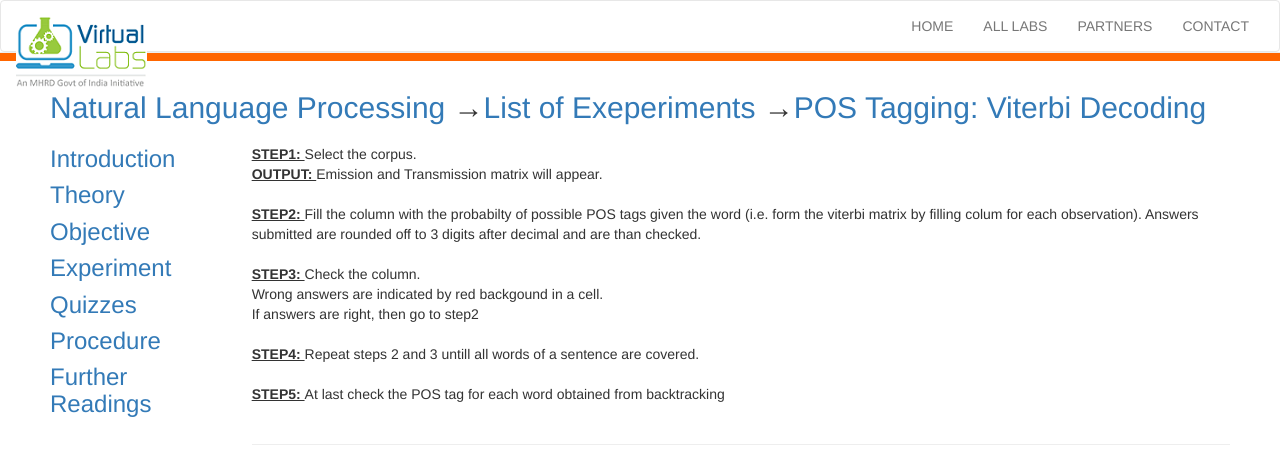
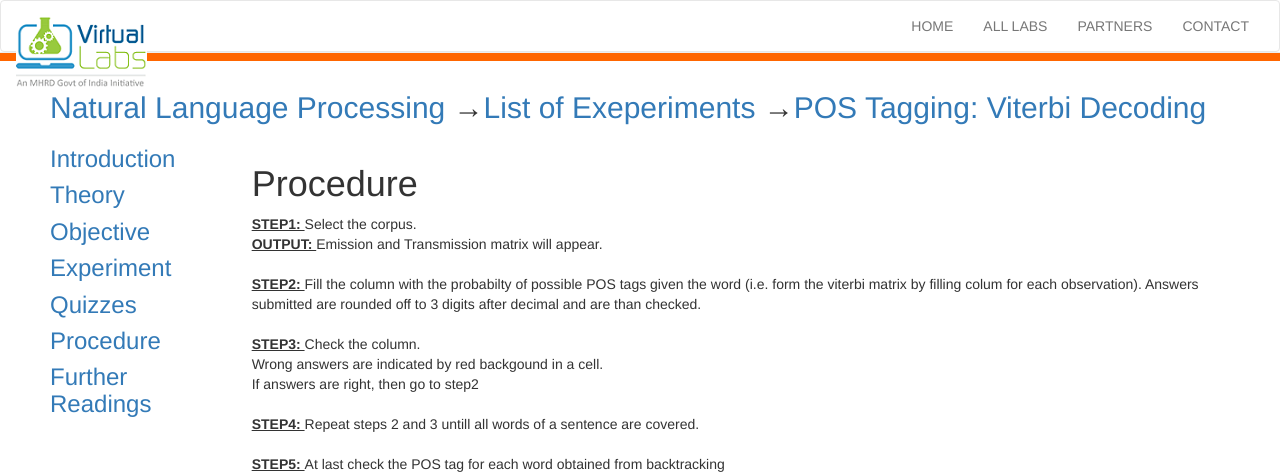
Before and after one commit to mushie101/Assignment4_Ass4, a Flask app: page /Procedure/ in a window 1280 px wide. Shown: the top 472 px of the page. Run offline with Flask 2, Linux system fonts and the light colour scheme; some libraries are stand-ins or nearby versions.

Commit message:
Added title to procedure

```diff
--- a/app/everything/templates/procedure.html
+++ b/app/everything/templates/procedure.html
@@ -1,5 +1,6 @@
 {% extends "temp.html" %}
 {% block content %}
+	<h1 class="text-h2-lightblue">Procedure</h1>
 	<div class="content" id="experiment-article-section-6-content">
 		<b><u>STEP1: </u></b>Select the corpus.<br/>
 		<b><u>OUTPUT: </u></b>Emission and Transmission matrix will appear.<br/><br/>
```
